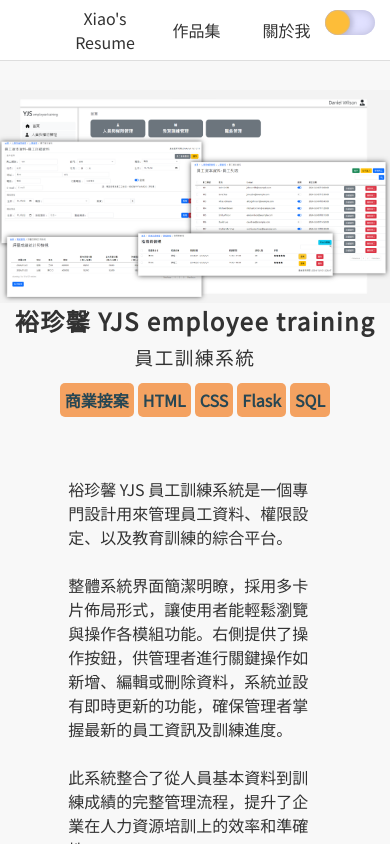
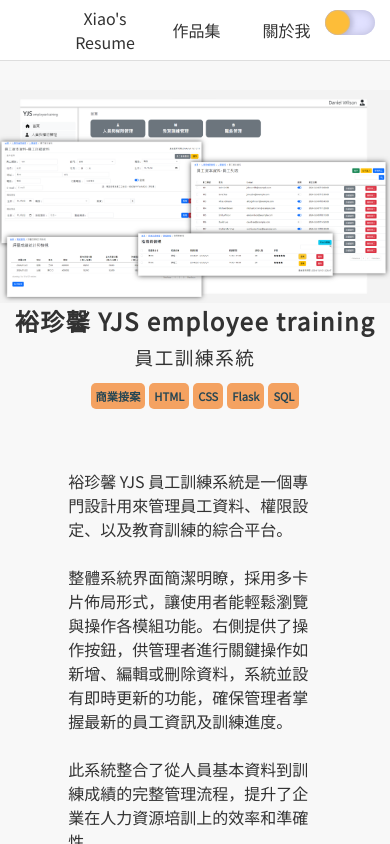
Before and after one commit to Xiao753463/my-next-app, a Next.js app: page /works/1 in a window 390 px wide. Built offline with nearby package versions, Linux system fonts and the light colour scheme.

Commit message:
fix: work tag大小問題

```diff
--- a/src/app/works/[id]/Work.css
+++ b/src/app/works/[id]/Work.css
@@ -31,6 +31,7 @@
     padding: 5px;
     margin: 0 2px;
     border-radius: 5px;
+    font-size: clamp(0.7rem, 1.5vw, 1rem);
 }
 #images{
     margin-top: 60px;
```
